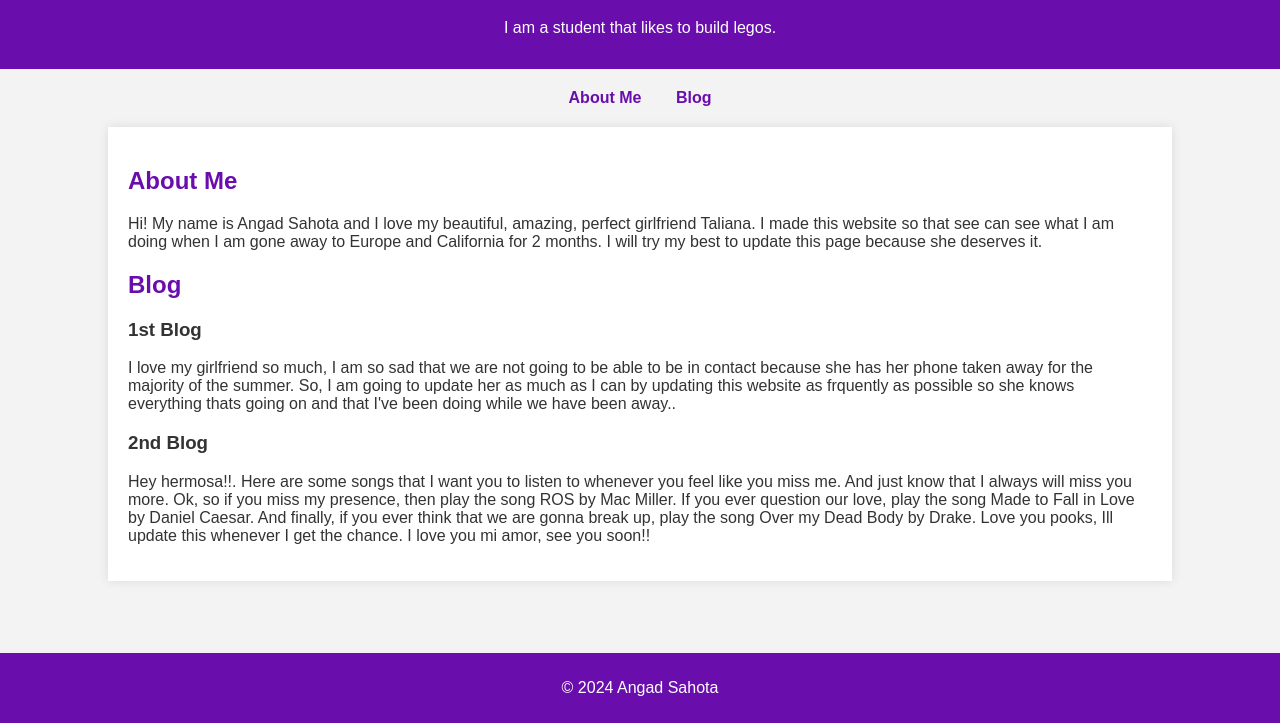
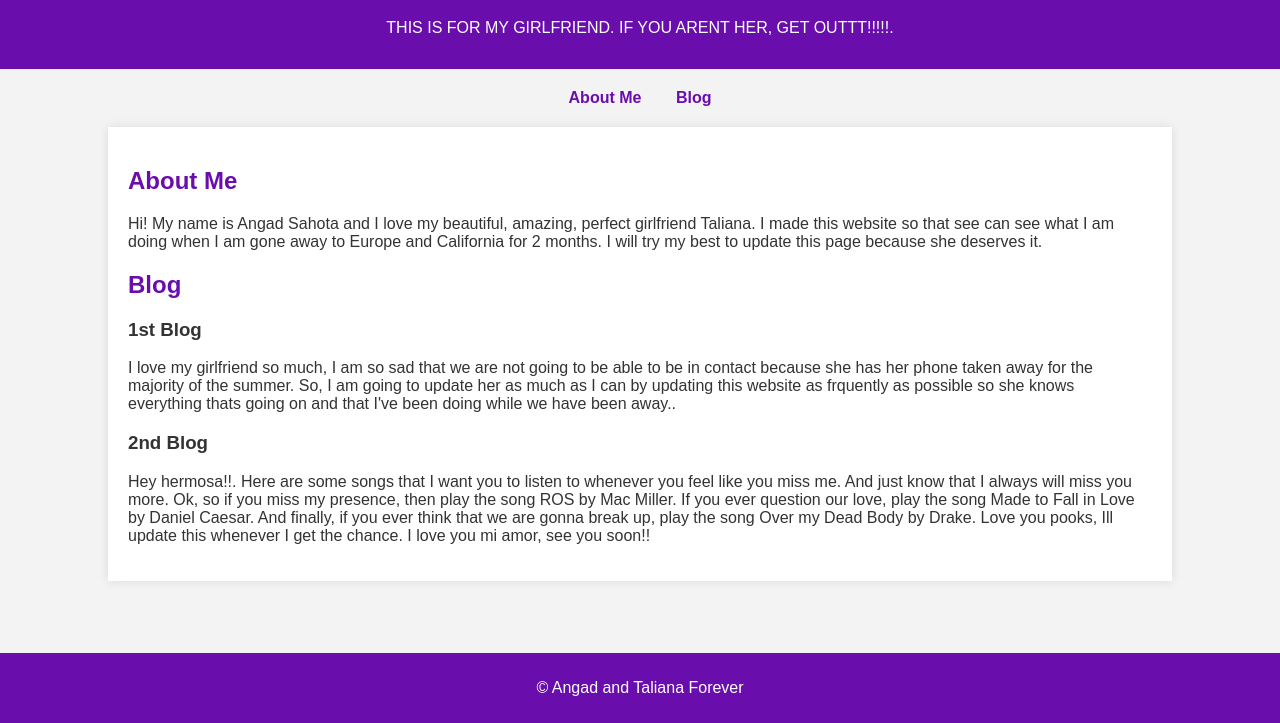
Before and after one commit to angadsahota/angadsahota.github.io, a plain HTML site: page index.html in a window 1280 px wide. Shown: the part 77-800 px from the top of the page. Drawn offline with Linux system fonts and the light colour scheme.

Commit message:
Update index.html

```diff
--- a/index.html
+++ b/index.html
@@ -53,7 +53,7 @@
 
 <header>
     <h1>Angad Sahota</h1>
-    <p>I am a student that likes to build legos.</p>
+    <p>THIS IS FOR MY GIRLFRIEND. IF YOU ARENT HER, GET OUTTT!!!!!.</p>
 </header>
 
 <nav>
@@ -81,7 +81,7 @@
 </div>
 
 <footer>
-    <p>&copy; 2024 Angad Sahota</p>
+    <p>&copy; Angad and Taliana Forever</p>
 </footer>
 
 </body>
```
